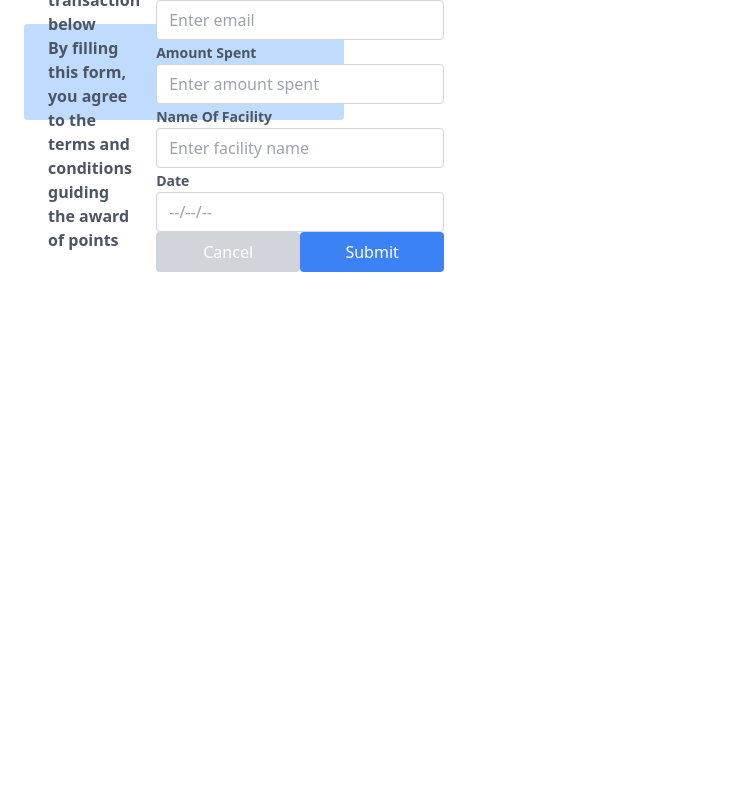
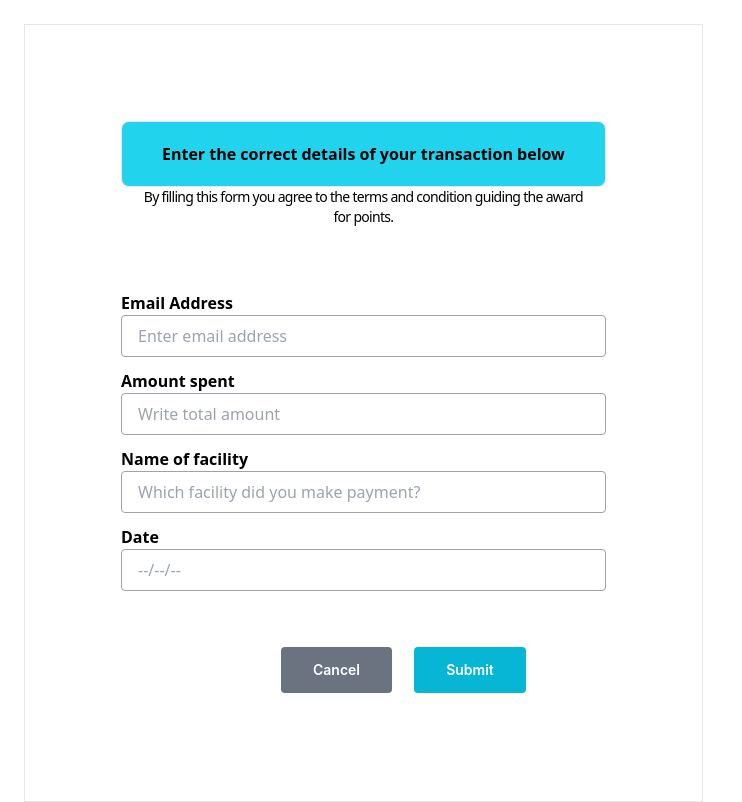
Before and after one commit to Godwinbold/HEALTH-SQUARE-PAY, a React (Vite) app: page /earnpointnewuser in a window 1280 px wide. Shown: the whole page, without its empty margins (0-742 px from the left). Built offline with nearby package versions, Linux system fonts and the light colour scheme.

Commit message:
EarnPointNewUser

```diff
--- a/src/components/EarnPointNewUser.jsx
+++ b/src/components/EarnPointNewUser.jsx
@@ -2,36 +2,33 @@
 
 const EarnPointNewUser = () => {
   return (
-    <div className="w-80 h-24 bg-blue-200 p-6 rounded gap-4 absolute top-6 left-6 flex items-center justify-between">
-      <div>
-        <p className="font-inter text-base font-semibold text-gray-600">Enter the correct details of your transaction below</p>
-        <p className="font-inter text-base font-semibold text-gray-600">By filling this form, you agree to the terms and conditions guiding the award of points</p>
-      </div>
-
-      <form className="w-72 h-48 gap-4">
-      <div>
-          <label htmlFor="email" className="font-inter text-sm font-semibold text-gray-600">Enter Email Address</label>
-          <input type="email" id="email" className="w-full h-10 border-gray-300 border rounded px-3" placeholder="Enter email" />
+    <div className="absolute top-6 border boreer-gray-1 left-6 w-511 h-70 p-24 ">
+      <h2 className="font-bold border bg-cyan-400 px-10 py-5 gap-10 rounded-lg">Enter the correct details of your transaction below</h2>
+      <p className="font-inter text-sm font-normal leading-3.82 tracking-tighter text-center">By filling this form you agree to the terms and condition guiding the award <br/> for points.</p>
+      <form className="mt-16" style={{ top: '166px', left: '37px', gap: '16px' }}>
+      <div className="flex flex-col">
+          <label htmlFor="emailaddress" className="font-bold">Email Address </label>
+          <input type="text" id="emailaddress" placeholder="Enter email address" className="border border-gray-400 rounded px-4 py-2" />
         </div>
-        <div>
-          <label htmlFor="amountSpent" className="font-inter text-sm font-semibold text-gray-600">Amount Spent</label>
-          <input type="text" id="amountSpent" className="w-full h-10 border-gray-300 border rounded px-3" placeholder="Enter amount spent" />
+        <div className="flex flex-col mt-3">
+          <label htmlFor="amountSpent" className="font-bold">Amount spent</label>
+          <input type="text" id="amountSpent" placeholder="Write total amount" className="border border-gray-400 rounded px-4 py-2" />
         </div>
-        <div>
-          <label htmlFor="facilityName" className="font-inter text-sm font-semibold text-gray-600">Name Of Facility</label>
-          <input type="text" id="facilityName" className="w-full h-10 border-gray-300 border rounded px-3" placeholder="Enter facility name" />
+        <div className="flex flex-col">
+          <label htmlFor="facilityName" className="font-bold mt-3">Name of facility</label>
+          <input type="text" id="facilityName" placeholder="Which facility did you make payment?" className="border border-gray-400 rounded px-4 py-2" />
         </div>
-        <div>
-          <label htmlFor="date" className="font-inter text-sm font-semibold text-gray-600">Date</label>
-          <input type="text" id="date" className="w-full h-10 border-gray-300 border rounded px-3" placeholder="--/--/--" />
-        </div>
-        <div className="flex justify-end">
-          <button className="w-48 h-10 bg-gray-300 rounded px-3 text-white">Cancel</button>
-          <button className="w-48 h-10 bg-blue-500 rounded px-3 text-white">Submit</button>
+        <div className="flex flex-col">
+          <label htmlFor="date" className="font-bold mt-3">Date</label>
+          <input type="text" id="date" placeholder="--/--/--" className="border border-gray-400 rounded px-4 py-2" />
         </div>
       </form>
+      <div className="flex ml-20 justify-between mt-11" style={{ height: '70px', padding: '12px 80px', gap: '16px', borderRadius: '5px 0px 0px 0px', borderTop: '1px', fontFamily: 'Inter', fontSize: '14px', fontWeight: '600', lineHeight: '16.94px', textAlign: 'center', background: 'white' }}>
+        <button className="bg-gray-500 text-white px-8 py-2 rounded">Cancel</button>
+        <button className="bg-cyan-500 text-white px-8 py-2 rounded">Submit</button>
+      </div>
     </div>
   );
-};
+}
 
 export default EarnPointNewUser;
```
